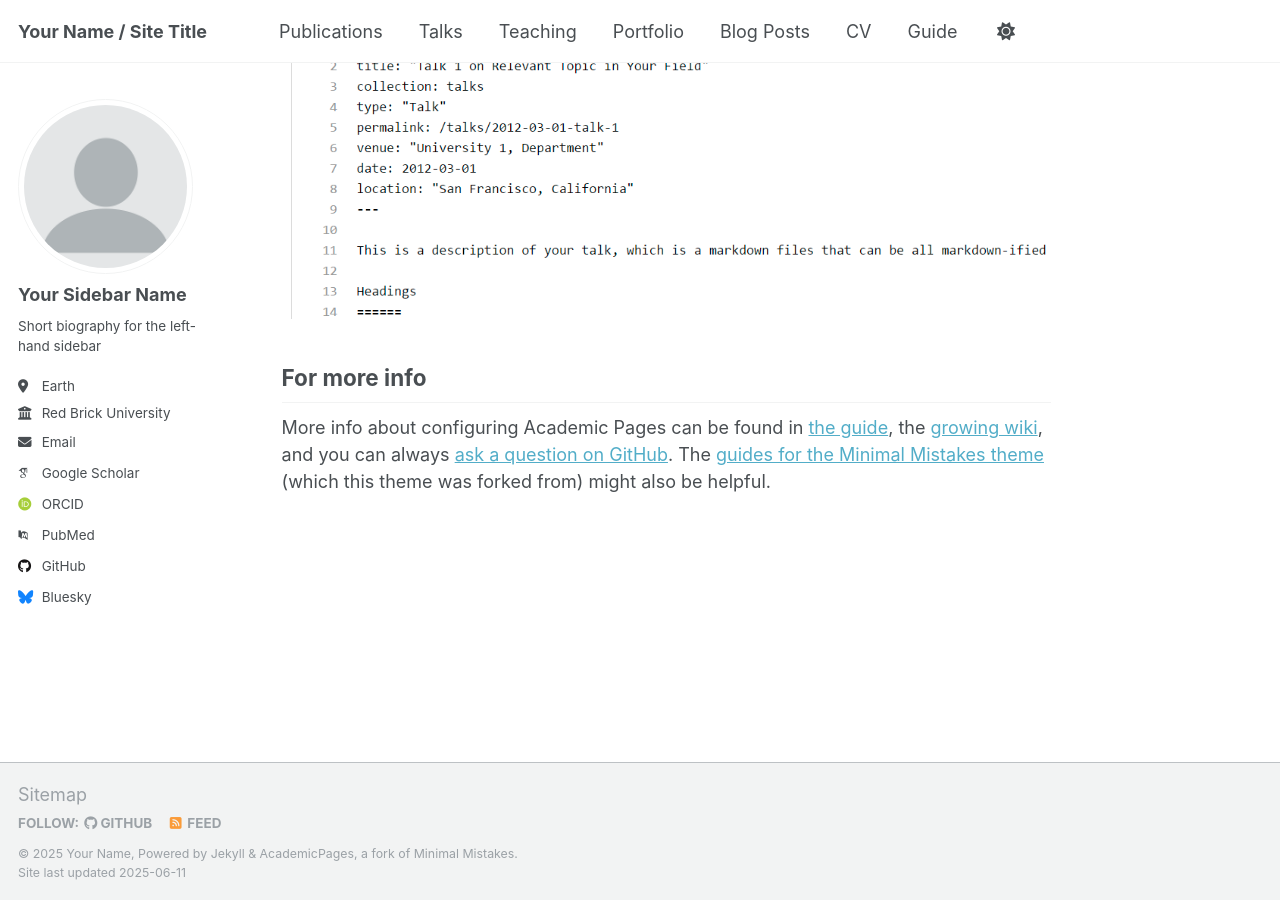
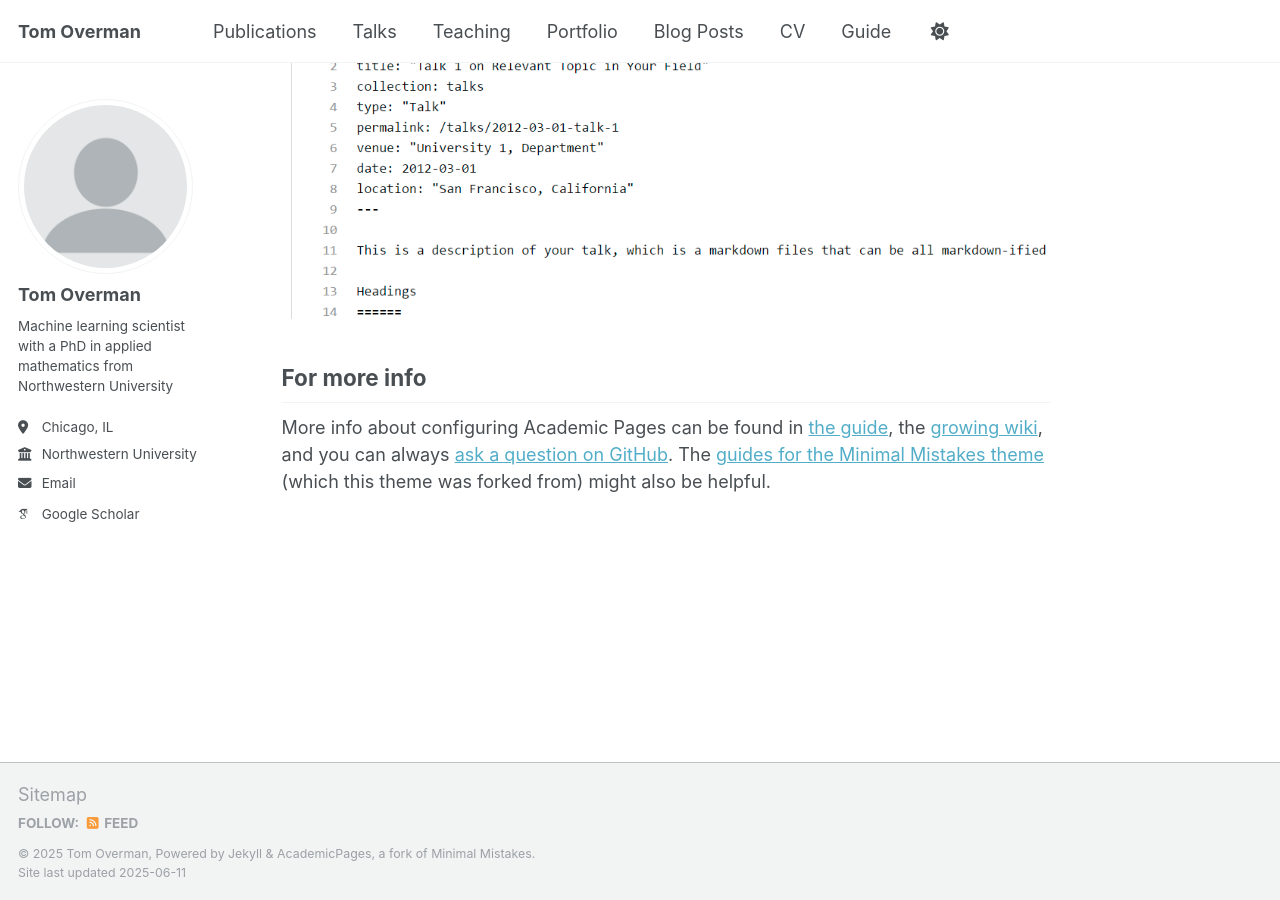
Before and after one commit to tomoverman/tomoverman.github.io, a Jekyll site: the page built from _pages/about.md, in a window 1280 px wide and 900 px high, scrolled down 2636 px. Built offline with Jekyll 4.4.1, drawn with Linux system fonts in a browser that asks for light colours; some web fonts are replaced.

Commit message:
website changes

```diff
--- a/_config.yml
+++ b/_config.yml
@@ -9,11 +9,11 @@
 # Basic Site Settings
 locale                   : "en-US"
 site_theme               : "default"
-title                    : "Your Name / Site Title"
+title                    : "Tom Overman"
 title_separator          : "-"
-name                     : &name "Your Name"
-description              : &description "personal description"
-url                      : https://academicpages.github.io # the base hostname & protocol for your site e.g. "https://[your GitHub username].github.io" or if you already have some other page hosted on Github then use "https://[your GitHub username].github.io/[Your Repo Name]"
+name                     : &name "Tom Overman"
+description              : &description "Machine learning scientist with a PhD in applied mathematics from Northwestern University"
+url                      : https://tomoverman.github.io # the base hostname & protocol for your site e.g. "https://[your GitHub username].github.io" or if you already have some other page hosted on Github then use "https://[your GitHub username].github.io/[Your Repo Name]"
 baseurl                  : "" # the subpath of your site, e.g. "/blog"
 repository               : "academicpages/academicpages.github.io"
 
@@ -23,22 +23,22 @@ repository               : "academicpages/academicpages.github.io"
 author:
   # Biographic information
   avatar           : "profile.png"
-  name             : "Your Sidebar Name"
+  name             : "Tom Overman"
   pronouns         : # example: "she/her"
-  bio              : "Short biography for the left-hand sidebar"
-  location         : "Earth"
-  employer         : "Red Brick University"
+  bio              : "Machine learning scientist with a PhD in applied mathematics from Northwestern University"
+  location         : "Chicago, IL"
+  employer         : "Northwestern University"
   uri              : # URL
-  email            : "none@example.org"
+  email            : "tomovermanmhs@gmail.com"
 
   # Academic websites
   academia         : # URL
   arxiv            : # URL - Update with the correct link to your profile
-  googlescholar    : "https://scholar.google.com/citations?user=PS_CX0AAAAAJ"
+  googlescholar    : "https://scholar.google.com/citations?user=7EniUTwAAAAJ&hl=en"
   impactstory      : # URL
-  orcid            : "http://orcid.org/yourorcidurl"
+  orcid            :
   semantic         : # URL
-  pubmed           : "https://www.ncbi.nlm.nih.gov/pubmed/?term=john+snow"
+  pubmed           :
   researchgate     : # URL
   scopus           : # URL
 
@@ -46,12 +46,12 @@ author:
   bitbucket        : # Username - Update with your username on the site
   codepen          : # Username
   dribbble         : # Username
-  github           : "academicpages"
+  github           :
   kaggle           : # Username
   stackoverflow    : # User number or user number and name (i.e., use "1" or "1/jeff-atwood")
 
   # Social media
-  bluesky          : "bsky.app" # Replace this with you Bluesky username
+  bluesky          :  # Replace this with you Bluesky username
   facebook         : # Username
   flickr           : # Username
   foursquare       : # Username
```
Also changed, not shown: 1 other file.
